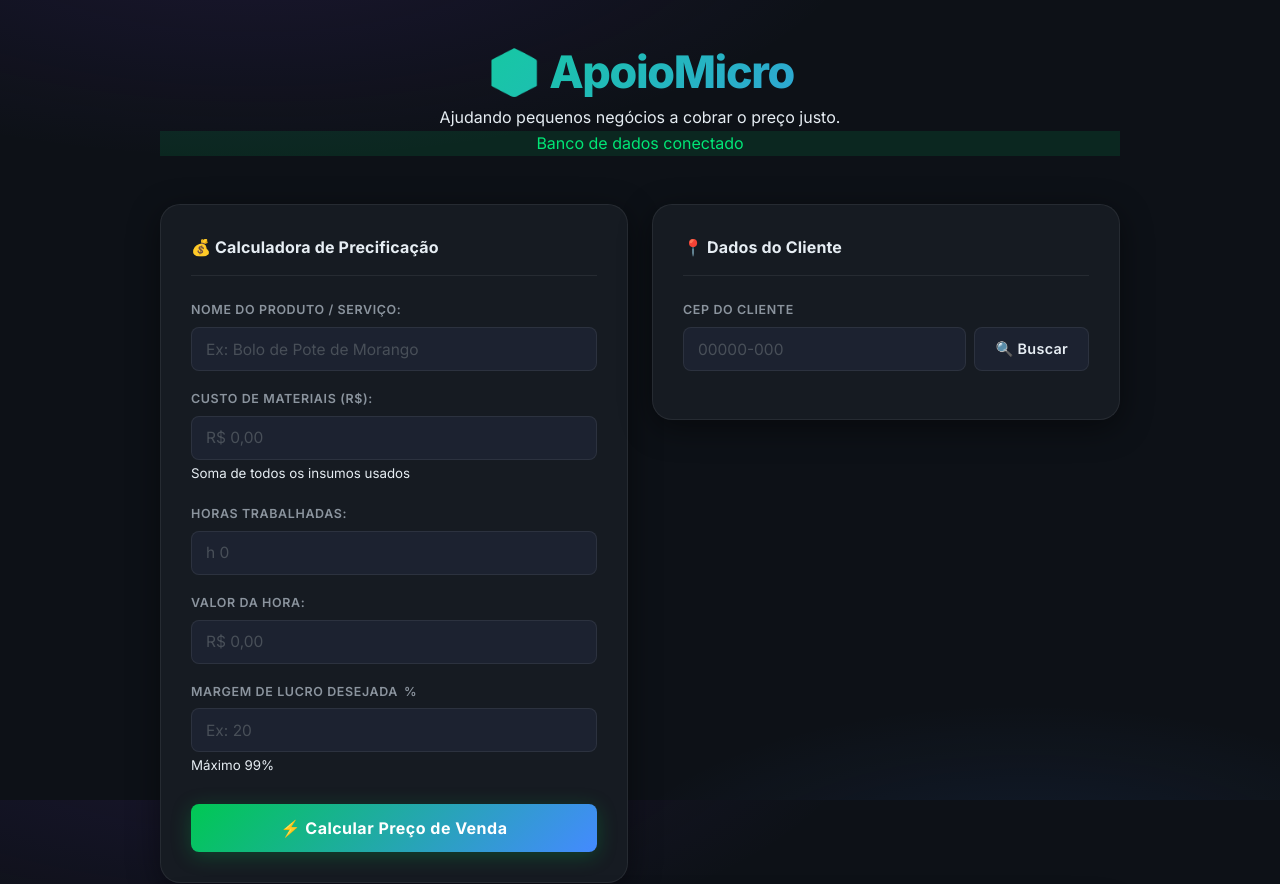
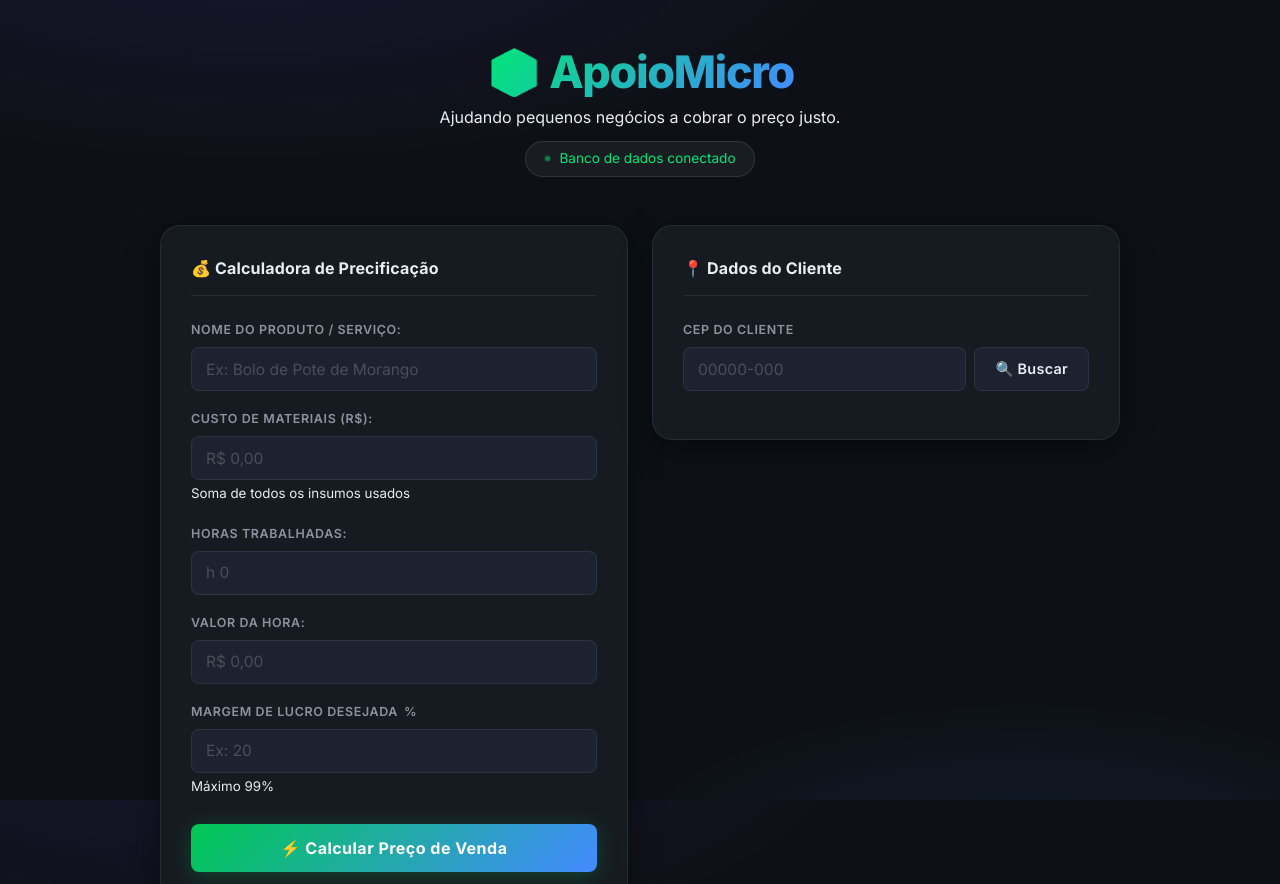
Before and after one commit to guigas2407/entrega_inicial_bootcamp, a website: page index.html in a window 1280 px wide. Shown: the top 884 px of the page. Drawn offline with Linux system fonts and the light colour scheme.

Commit message:
Enhance header layout and supabase status display
Updated header styling and modified the supabase status div.

```diff
--- a/index.html
+++ b/index.html
@@ -8,10 +8,11 @@
 </head>
 <body>
     <div class="container">
-        <header>
+        <header style="text-align: center; display: flex; flex-direction: column; align-items: center;">
             <h1>📦 ApoioMicro</h1>
             <p>Ajudando pequenos negócios a cobrar o preço justo.</p>
-            <div id="supabase-status" class="status-offline">
+
+            <div id="supabase-status" class="status-offline" style="display: inline-flex; align-items: center; gap: 8px; padding: 6px 18px; background-color: rgba(255, 255, 255, 0.05); border: 1px solid rgba(255, 255, 255, 0.1); border-radius: 50px; font-size: 0.85rem; margin-top: 10px; width: max-content;">
                 <span class="status-dot"></span>
                 <span class="status-text">Sem banco de dados</span>
             </div>
```
